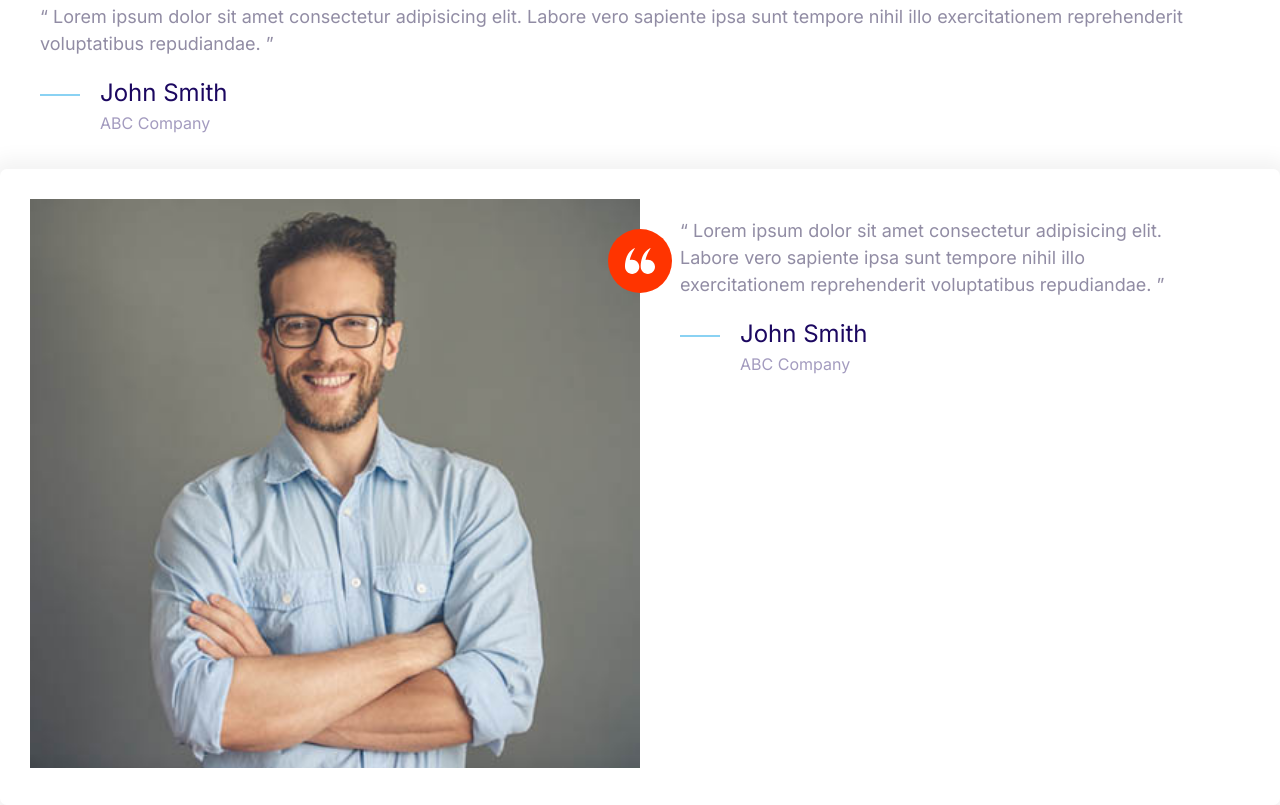
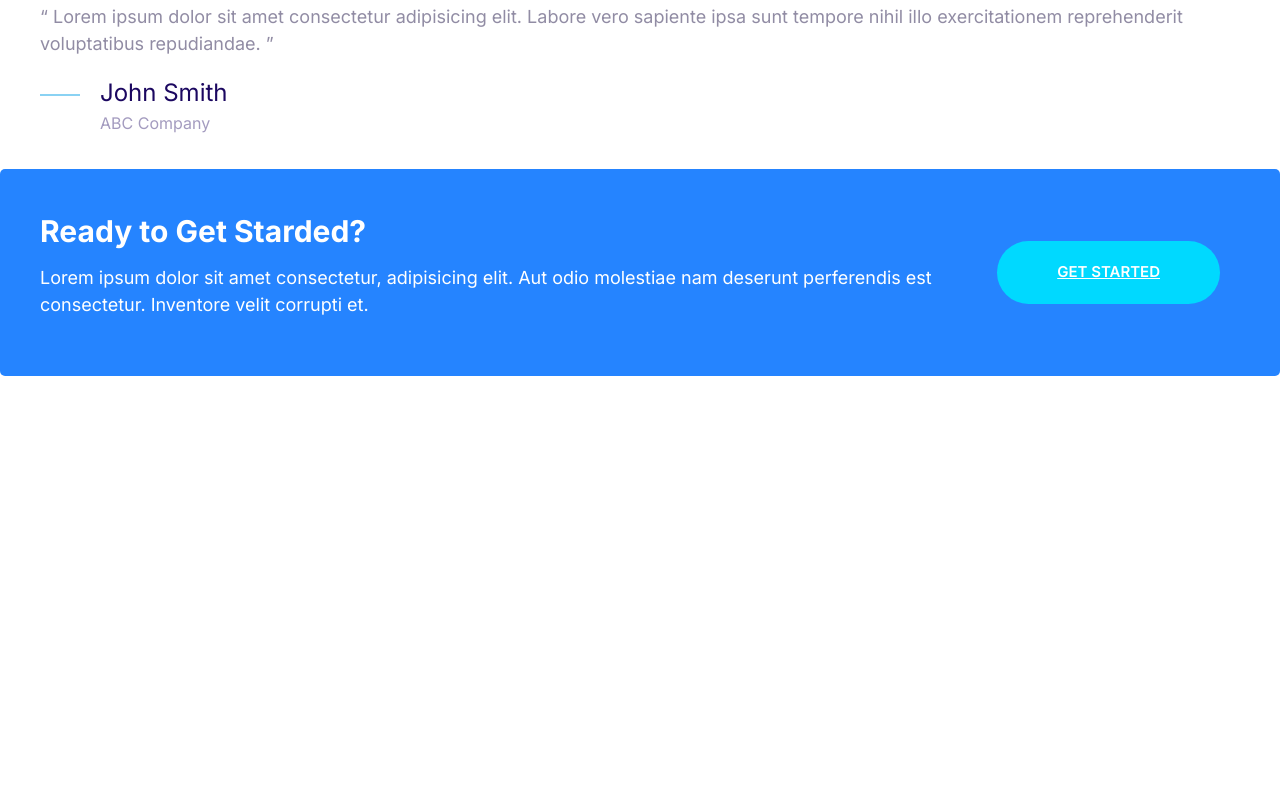
Before and after one commit to xkolumber/moshify, a plain HTML site: page index.html in a window 1280 px wide. Shown: the part 901-1706 px from the top of the page. After the commit the page ends 1277 px from the top, so only its background shows below. Drawn offline with Linux system fonts and the light colour scheme.

Commit message:
Callouts

```diff
--- a/css/styles.css
+++ b/css/styles.css
@@ -192,6 +192,11 @@ color:white;
 }
 .btn--accent:hover{
     background: #ec3000;;
+}
+.btn--stretched{
+padding-left: 6rem;
+padding-right: 6rem;
+
 }
 .btn--block{
     width: 100%;
@@ -404,3 +409,38 @@ display:grid;
         margin-left: 6rem;
     }
 }
+
+/*Callouts*/
+.callout{
+    padding:4rem;
+    border-radius: 5px;
+}
+.callout--primary{
+    background:var(--color-primary);
+    color:#fff;
+}
+.callout__heading{
+color:#fff;
+margin-top: 0;
+font-size: 3rem;
+
+}
+.callout .btn{
+    justify-self: center;
+    align-self: center;
+}
+.callout__content{
+    text-align: center;
+}
+@media screen and (min-width:768px){
+    .callout .grid--1x2{
+        grid-template-columns: 1fr auto;
+    }
+    .callout__content{
+        text-align: left;
+    }
+    .callout .btn{
+        justify-self: start;
+        margin:2rem;
+    }
+}
--- a/index.html
+++ b/index.html
@@ -87,37 +87,17 @@
       <div style="height: 100px; background: gold"></div>
       <div style="height: 100px; background: dodgerblue"></div>
     </div>-->
-    <div class="card testimonial">
+    <div class="callout callout--primary">
       <div class="grid grid--1x2">
-        <div class="testimonial__image">
-          <img src="images/testimonial.jpg" alt="A happy, smiling customer" />
-          <span class="icon-container icon-container--accent">
-            <svg class="icon icon--white icon--small">
-              <use xlink:href="/images/sprite.svg#quotes"></use>
-            </svg>
-          </span>
+        <div class="callout__content">
+          <h2 class="callout__heading">Ready to Get Starded?</h2>
+          <p>
+            Lorem ipsum dolor sit amet consectetur, adipisicing elit. Aut odio
+            molestiae nam deserunt perferendis est consectetur. Inventore velit
+            corrupti et.
+          </p>
         </div>
-
-        <blockquote>
-          <p class="quote__text">
-            Lorem ipsum dolor sit amet consectetur adipisicing elit. Labore vero
-            sapiente ipsa sunt tempore nihil illo exercitationem reprehenderit
-            voluptatibus repudiandae.
-          </p>
-          <footer>
-            <div class="media">
-              <div class="media__image">
-                <svg class="icon icon--primary quote__line">
-                  <use xlink:href="/images/sprite.svg#line"></use>
-                </svg>
-              </div>
-              <div class="media__body">
-                <h3 class="media__title quote__author">John Smith</h3>
-                <p class="quote__organization">ABC Company</p>
-              </div>
-            </div>
-          </footer>
-        </blockquote>
+        <a href="" class="btn btn--secondary btn--stretched">Get Started</a>
       </div>
     </div>
   </body>
```
Also changed, not shown: components/callouts.html (added, +13 -0 lines).
